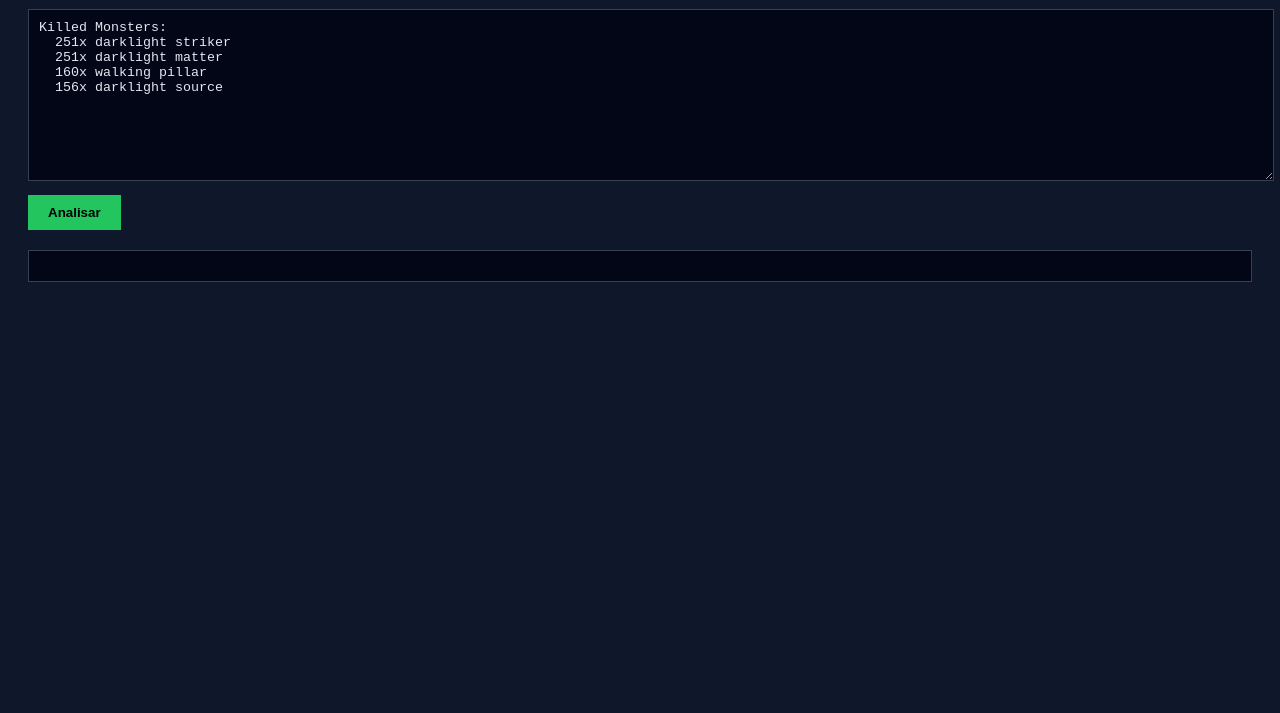
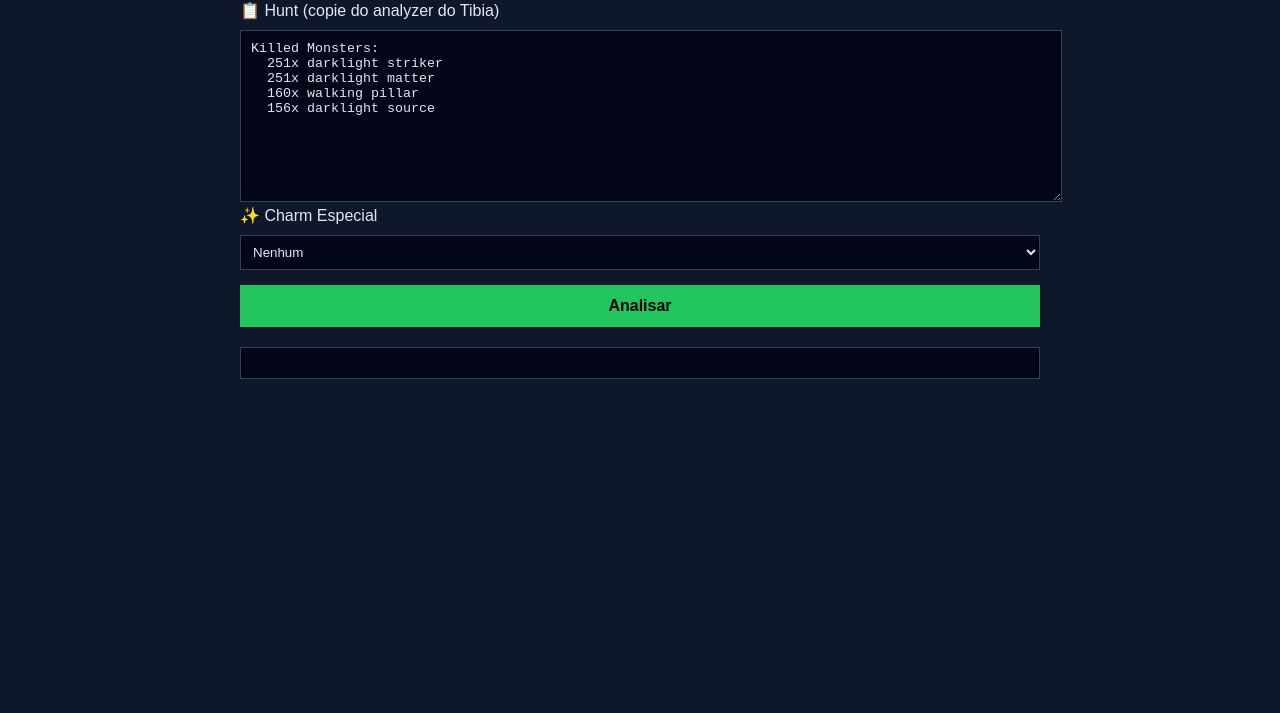
Before and after one commit to Kuskly/TibiaCharm, a plain HTML site: page index.html in a window 1280 px wide. Shown: the part 87-800 px from the top of the page. Drawn offline with Linux system fonts and the light colour scheme.

Commit message:
Update index.html

```diff
--- a/index.html
+++ b/index.html
@@ -10,6 +10,12 @@
       background: #0f172a;
       color: #e2e8f0;
       padding: 20px;
+      max-width: 800px;
+      margin: auto;
+    }
+
+    h2 {
+      color: #38bdf8;
     }
 
     textarea {
@@ -19,15 +25,31 @@
       color: #e2e8f0;
       border: 1px solid #334155;
       padding: 10px;
+      margin-top: 10px;
+    }
+
+    select, input {
+      margin-top: 10px;
+      padding: 8px;
+      background: #020617;
+      color: #e2e8f0;
+      border: 1px solid #334155;
+      width: 100%;
     }
 
     button {
-      margin-top: 10px;
-      padding: 10px 20px;
+      margin-top: 15px;
+      padding: 12px;
       background: #22c55e;
       border: none;
       cursor: pointer;
       font-weight: bold;
+      width: 100%;
+      font-size: 16px;
+    }
+
+    button:hover {
+      background: #16a34a;
     }
 
     pre {
@@ -44,6 +66,7 @@
 
 <h2>⚔️ Tibia Charm Analyzer</h2>
 
+<label>📋 Hunt (copie do analyzer do Tibia)</label>
 <textarea id="input">
 Killed Monsters:
   251x darklight striker
@@ -52,14 +75,21 @@ Killed Monsters:
   156x darklight source
 </textarea>
 
-<br>
+<label>✨ Charm Especial</label>
+<select id="charmType" onchange="handleCharmChange()">
+  <option value="">Nenhum</option>
+  <option value="overflux">Overflux</option>
+  <option value="overpower">Overpower</option>
+</select>
+
+<input id="charmValue" type="number" placeholder="" style="display:none;">
 
 <button onclick="analyze()">Analisar</button>
 
 <pre id="result"></pre>
 
-<!-- 🔥 IMPORTANTE: cache bust -->
-<script src="script.js?v=3"></script>
+<!-- 🔥 IMPORTANTE: evita cache -->
+<script src="script.js?v=5"></script>
 
 </body>
 </html>
```
